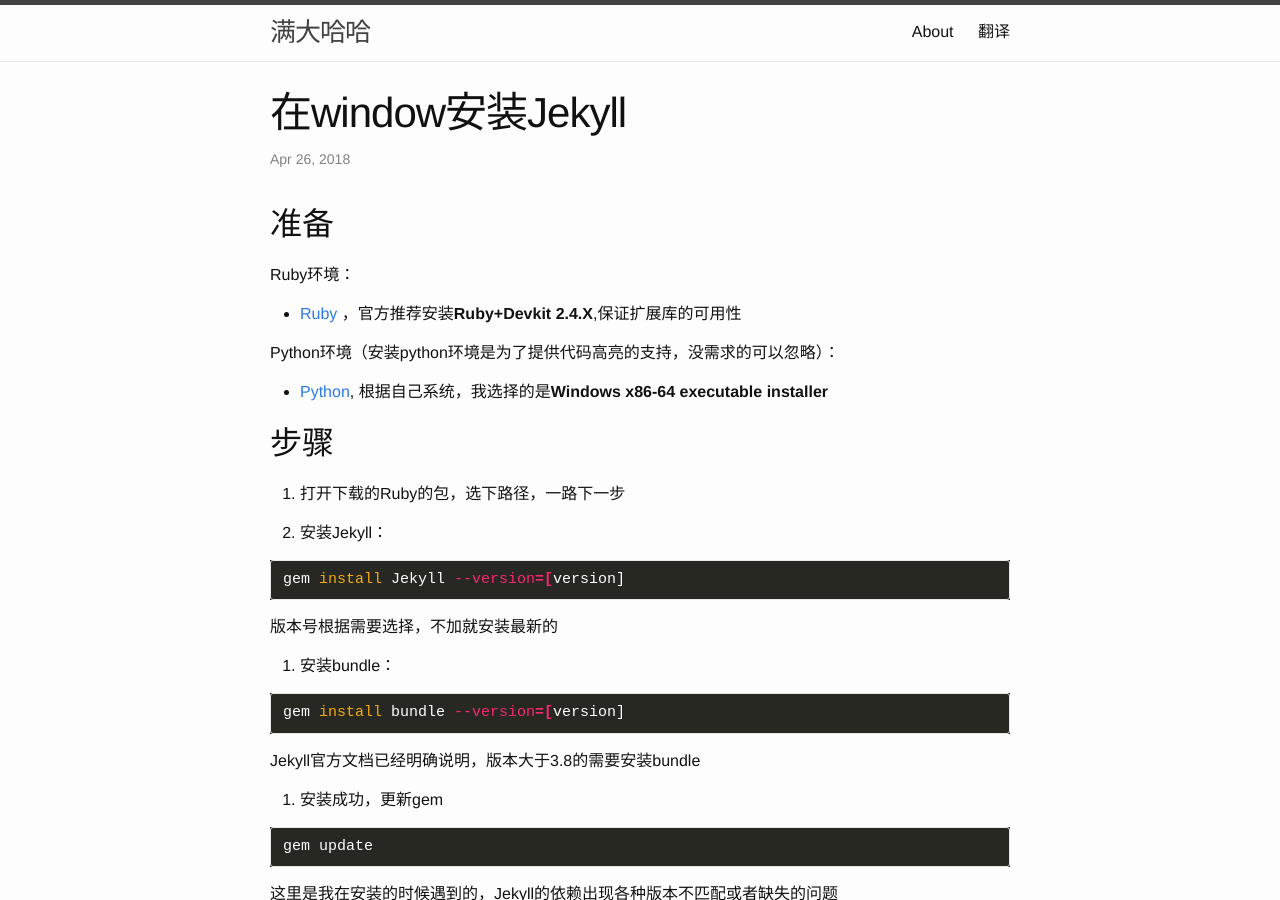
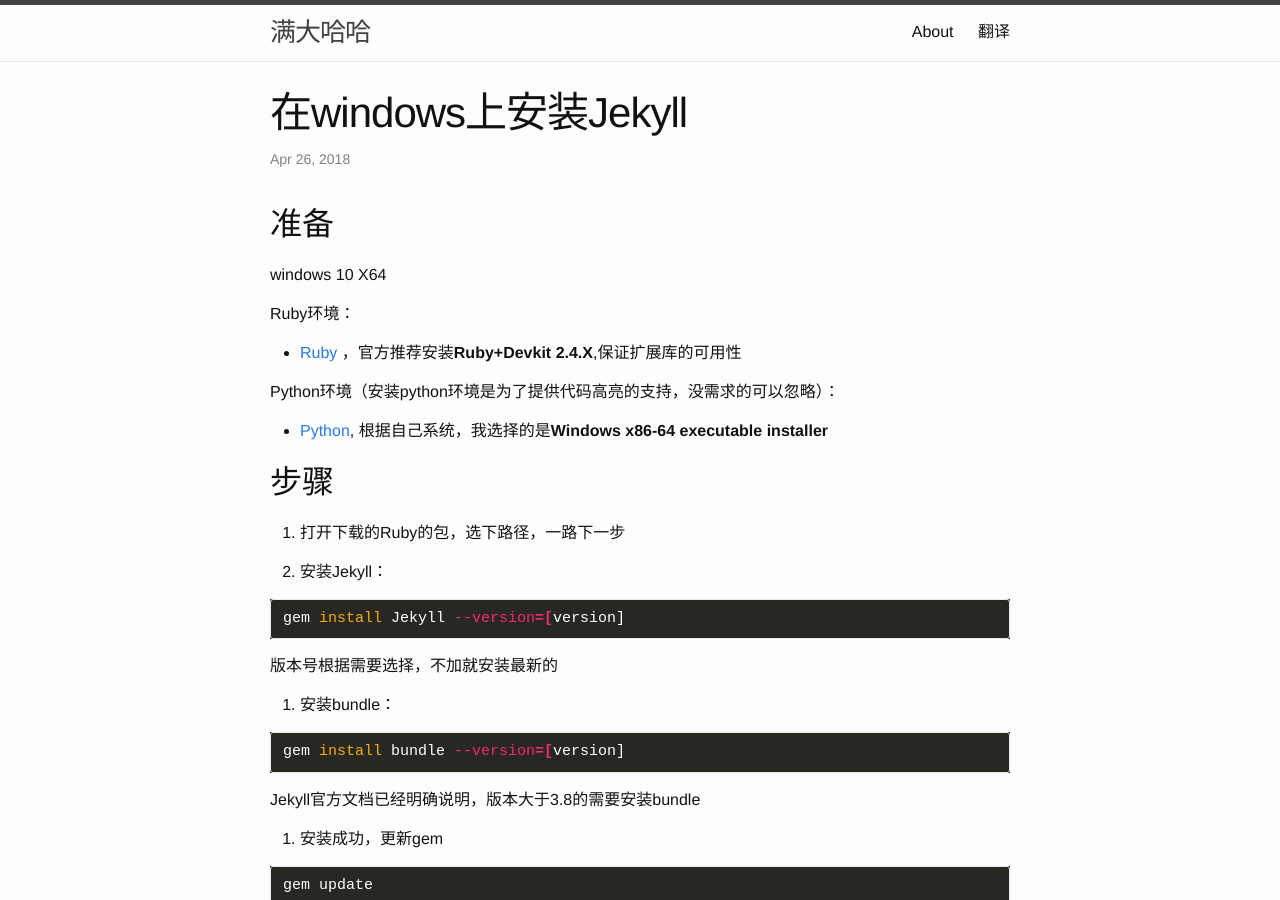
Before and after one commit to Myu1533/Jekyll-blog, a Jekyll site: the page built from _posts/2018-04-26-installJekyllOnWindows.md, in a window 1280 px wide and 900 px high. Built offline with Jekyll 4.4.1, drawn with Linux system fonts in a browser that asks for light colours.

Commit message:
add words

```diff
--- a/_posts/2018-04-26-installJekyllOnWindows.md
+++ b/_posts/2018-04-26-installJekyllOnWindows.md
@@ -1,11 +1,13 @@
 ---
 layout: post
-title: 在window安装Jekyll
+title: 在windows上安装Jekyll
 # date: {site.time}
 categories: Jekyll
 ---
 
 ## 准备
+
+windows 10 X64
 
 Ruby环境：
 - [Ruby](https://rubyinstaller.org/downloads/) ，官方推荐安装<strong>Ruby+Devkit 2.4.X</strong>,保证扩展库的可用性
```
